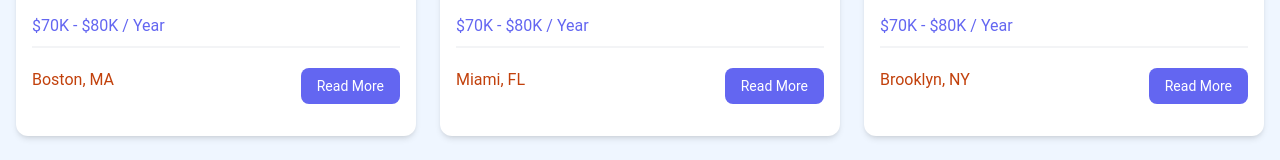
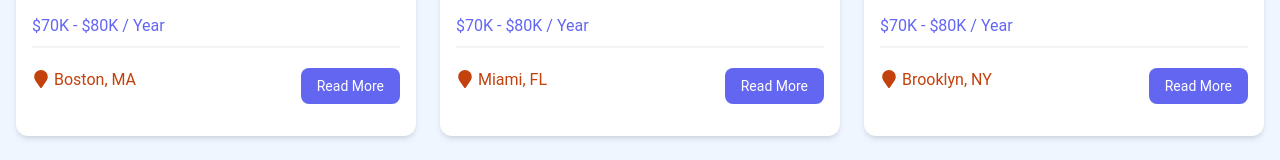
Before and after one commit to ferhadeyvazov/react-crash-2024, a React (Vite) app: page / in a window 1280 px wide. Shown: the part 915-1075 px from the top of the page. Built offline with nearby package versions, Linux system fonts and the light colour scheme.

Commit message:
Job Listing is Ready

```diff
--- a/package.json
+++ b/package.json
@@ -11,7 +11,8 @@
   },
   "dependencies": {
     "react": "^18.3.1",
-    "react-dom": "^18.3.1"
+    "react-dom": "^18.3.1",
+    "react-icons": "^5.2.1"
   },
   "devDependencies": {
     "@types/react": "^18.3.3",
--- a/src/components/joblistings/JobListing.tsx
+++ b/src/components/joblistings/JobListing.tsx
@@ -1,4 +1,5 @@
 import React from 'react'
+import {FaMapMarker} from 'react-icons/fa'
 
 type ICompany = {
     name: string;
@@ -50,7 +51,7 @@
 
                 <div className='flex flex-col lg:flex-row justify-between mb-4'>
                     <div className='text-orange-700 mb-3'>
-                        {/* <FaMapMarker className='inline text-lg mb-1 mr-1' /> */}
+                        <FaMapMarker className='inline text-lg mb-1 mr-1' />
                         {job.location}
                     </div>
                     <a
```
Also changed, not shown: 2 other files (tests, documents, lock files or other folders).
